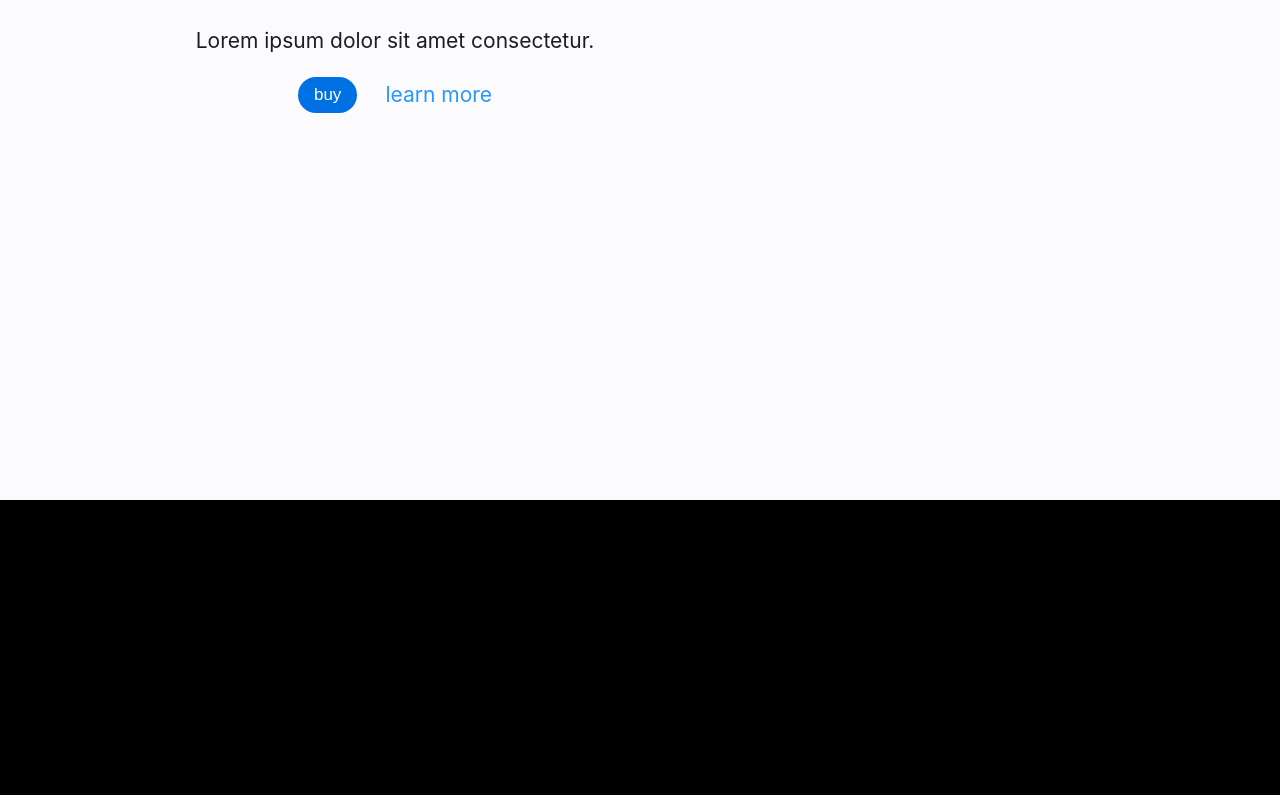
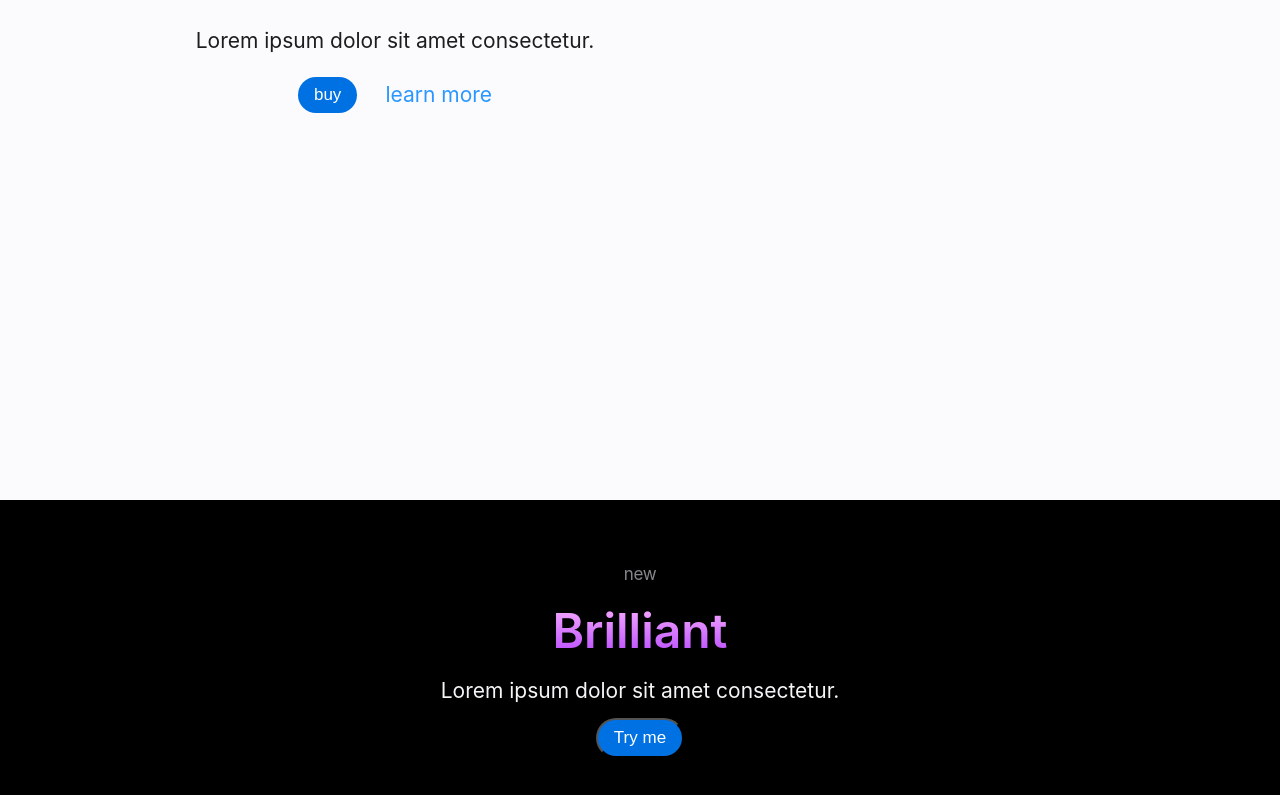
Before and after one commit to Alikanan-a/iphone-3d-website-animation, a React (Vite) app: page / in a window 1280 px wide. Shown: the part 1175-1970 px from the top of the page. Before the commit the page ends 1675 px from the top, so only its background shows below. Built offline with nearby package versions, Linux system fonts and the light colour scheme; a web font is replaced by a local one.

Commit message:
add display section

```diff
--- a/src/App.jsx
+++ b/src/App.jsx
@@ -1,6 +1,7 @@
 import Nav from "./components/nav";
 import Jumbotron from "./components/Jumbotron";
 import SoundSection from './components/SoundSection'
+import DisplaySection from './components/DisplaySection'
 function App() {
 
   return (
@@ -8,6 +9,7 @@
       <Nav/>
       <Jumbotron/>
       <SoundSection/>
+      <DisplaySection/>
     </div>
   );
 }
--- /dev/null
+++ b/src/components/DisplaySection.jsx
@@ -0,0 +1,17 @@
+import React from "react";
+
+function DisplaySection() {
+  return (
+    <div className="display-section wrapper">
+      <h2 className="title">new</h2>
+      <p className="text"> Brilliant </p>
+      <span className="description">
+        Lorem ipsum dolor sit amet consectetur.
+      </span>
+      <button className="button">Try me </button>
+      <button className="back-button"> Top </button>
+    </div>
+  );
+}
+
+export default DisplaySection;
--- a/src/index.css
+++ b/src/index.css
@@ -85,7 +85,7 @@
   padding: 50px 0 400px 0;
   height: 100vh;
   box-sizing: border-box;
-  opacity: 0;
+  /* opacity: 0; */
   position: relative;
 }
 
```
